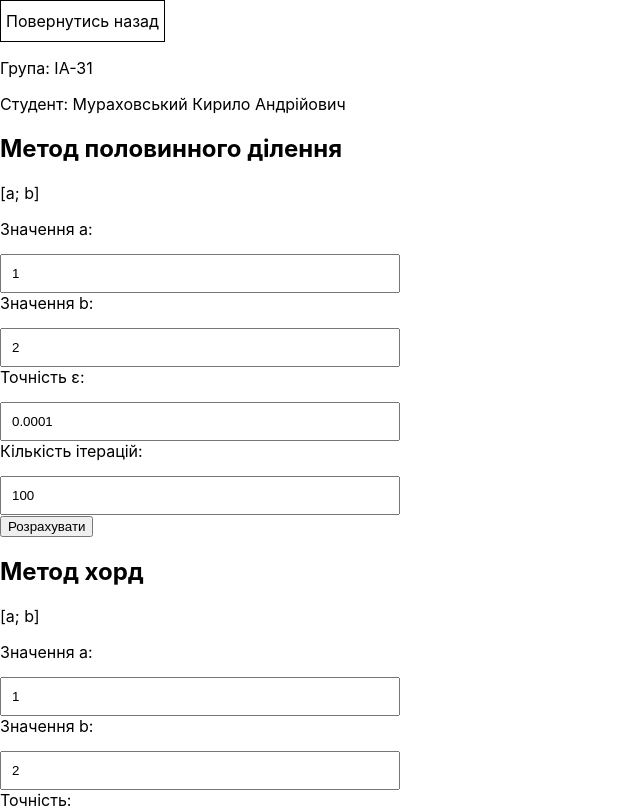
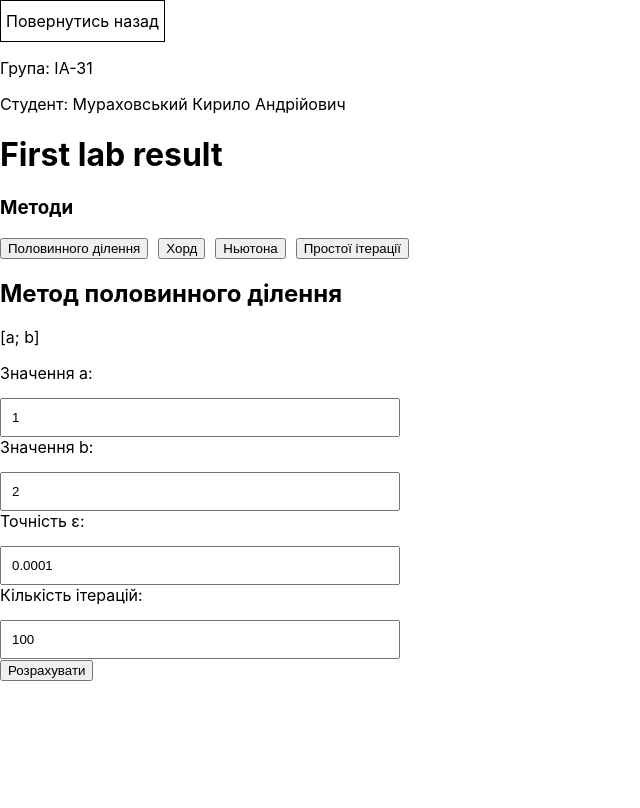
Before and after one commit to Arsaide/srm2, a React (Create React App) app: page /1st-lab in a window 1280 px wide. Shown: the top 808 px of the page, without its empty margins (0-640 px from the left). Built offline with nearby package versions, Linux system fonts and the light colour scheme.

Commit message:
- Added render func btns

```diff
--- a/src/components/pages/fisrt-lab/FirstLab.css
+++ b/src/components/pages/fisrt-lab/FirstLab.css
@@ -11,3 +11,8 @@
 .form-label input {
     padding: 10px 0 10px 10px;
 }
+
+.cnt {
+    display: flex;
+    gap: 10px;
+}
--- /dev/null
+++ b/src/components/pages/fisrt-lab/RenderFunc.tsx
@@ -0,0 +1,40 @@
+import React, {useState} from 'react';
+import FirstLabM1 from "./function/FirstLabM1";
+import FirstLabM2 from "./function/FirstLabM2";
+import FirstLabM3 from "./function/FirstLabM3";
+import FirstLabM4 from "./function/FirstLabM4";
+
+const RenderFunc = () => {
+    const [activeFunc, setActiveFunc] = useState<string>('FirstLabM1');
+
+    const renderFunc = (component: string) => {
+        switch (component) {
+            case 'FirstLabM1':
+                return <FirstLabM1/>;
+            case 'FirstLabM2':
+                return <FirstLabM2/>;
+            case 'FirstLabM3':
+                return <FirstLabM3/>;
+            case 'FirstLabM4':
+                return <FirstLabM4/>;
+            default:
+                return null;
+        }
+    }
+
+    return (
+        <div>
+            <h1>First lab result</h1>
+            <h3>Методи</h3>
+            <div className={'cnt'}>
+                <button onClick={() => setActiveFunc('FirstLabM1')}>Половинного ділення</button>
+                <button onClick={() => setActiveFunc('FirstLabM2')}>Хорд</button>
+                <button onClick={() => setActiveFunc('FirstLabM3')}>Ньютона</button>
+                <button onClick={() => setActiveFunc('FirstLabM4')}>Простої ітерації</button>
+            </div>
+            {renderFunc(activeFunc)}
+        </div>
+    );
+};
+
+export default RenderFunc;
--- a/src/components/pages/fisrt-lab/FirstLabM1.tsx
+++ b/src/components/pages/fisrt-lab/function/FirstLabM1.tsx
@@ -1,4 +1,4 @@
-import "./FirstLab.css"
+import "../FirstLab.css"
 import React, { useState } from 'react';
 import * as math from 'mathjs';
 const FirstLabM1 = () => {
--- a/src/components/pages/fisrt-lab/FirstLabM4.tsx
+++ b/src/components/pages/fisrt-lab/function/FirstLabM4.tsx
@@ -1,7 +1,7 @@
 import React, {useState} from 'react';
 import * as math from 'mathjs';
 
-const FisrtLabM4 = () => {
+const FirstLabM4 = () => {
     const [initialGuess, setInitialGuess] = useState<string>('1');
     const [tolerance, setTolerance] = useState<string>('0.0001');
     const [maxIterations, setMaxIterations] = useState<string>('100');
@@ -59,4 +59,4 @@ const FisrtLabM4 = () => {
     );
 };
 
-export default FisrtLabM4;
+export default FirstLabM4;
--- a/src/pages/1st-lab/page.tsx
+++ b/src/pages/1st-lab/page.tsx
@@ -1,18 +1,12 @@
 import React from 'react';
-import FirstLabM1 from "../../components/pages/fisrt-lab/FirstLabM1";
-import FirstLabM2 from "../../components/pages/fisrt-lab/FirstLabM2";
-import FirstLabM3 from "../../components/pages/fisrt-lab/FirstLabM3";
-import FirstLabM4 from "../../components/pages/fisrt-lab/FirstLabM4";
+import RenderFunc from "../../components/pages/fisrt-lab/RenderFunc";
 
 const FirstLab = () => {
-    <h1>First lab result</h1>
+
     return (
-        <div>
-            <FirstLabM1/>
-            <FirstLabM2/>
-            <FirstLabM3/>
-            <FirstLabM4/>
-        </div>
+        <>
+            <RenderFunc/>
+        </>
     );
 };
 
```
Also changed, not shown: src/components/pages/fisrt-lab/function/FirstLabM2.tsx (renamed from src/components/pages/fisrt-lab/FirstLabM2.tsx), src/components/pages/fisrt-lab/function/FirstLabM3.tsx (renamed from src/components/pages/fisrt-lab/FirstLabM3.tsx).
